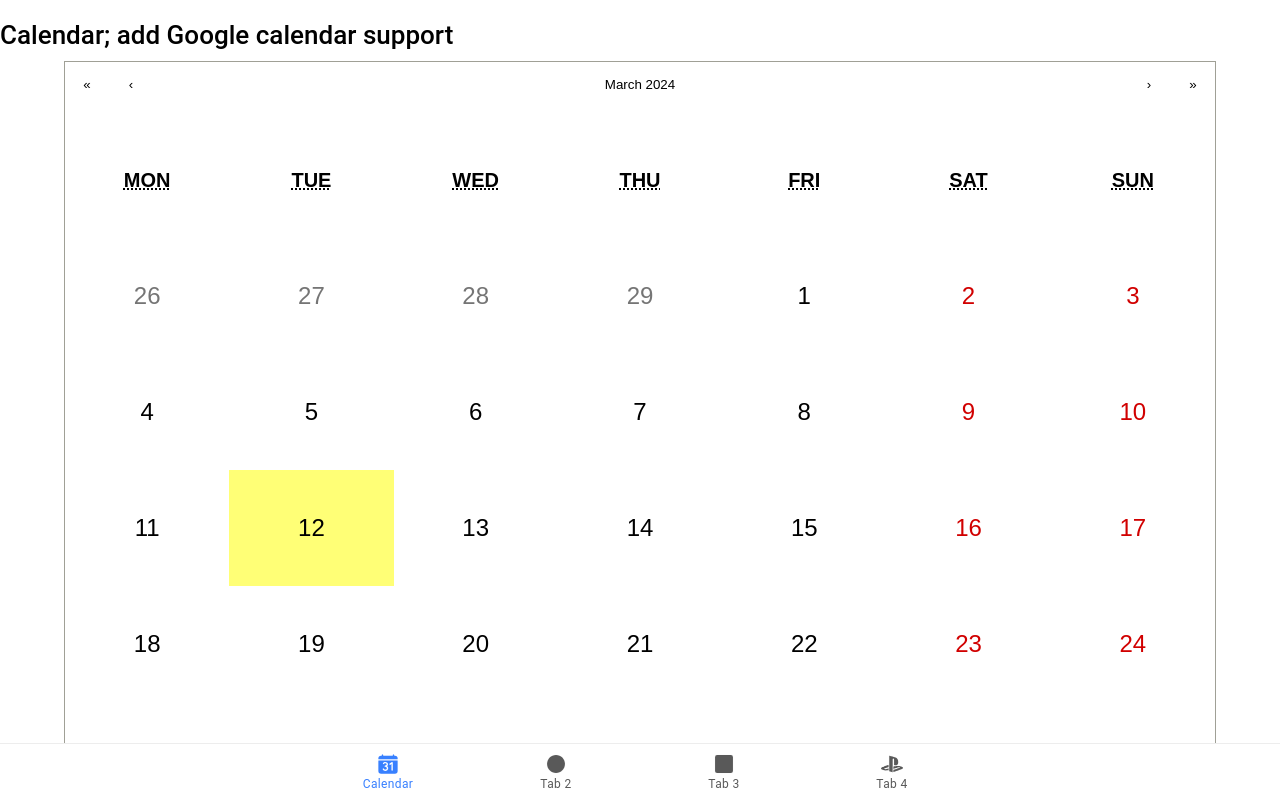
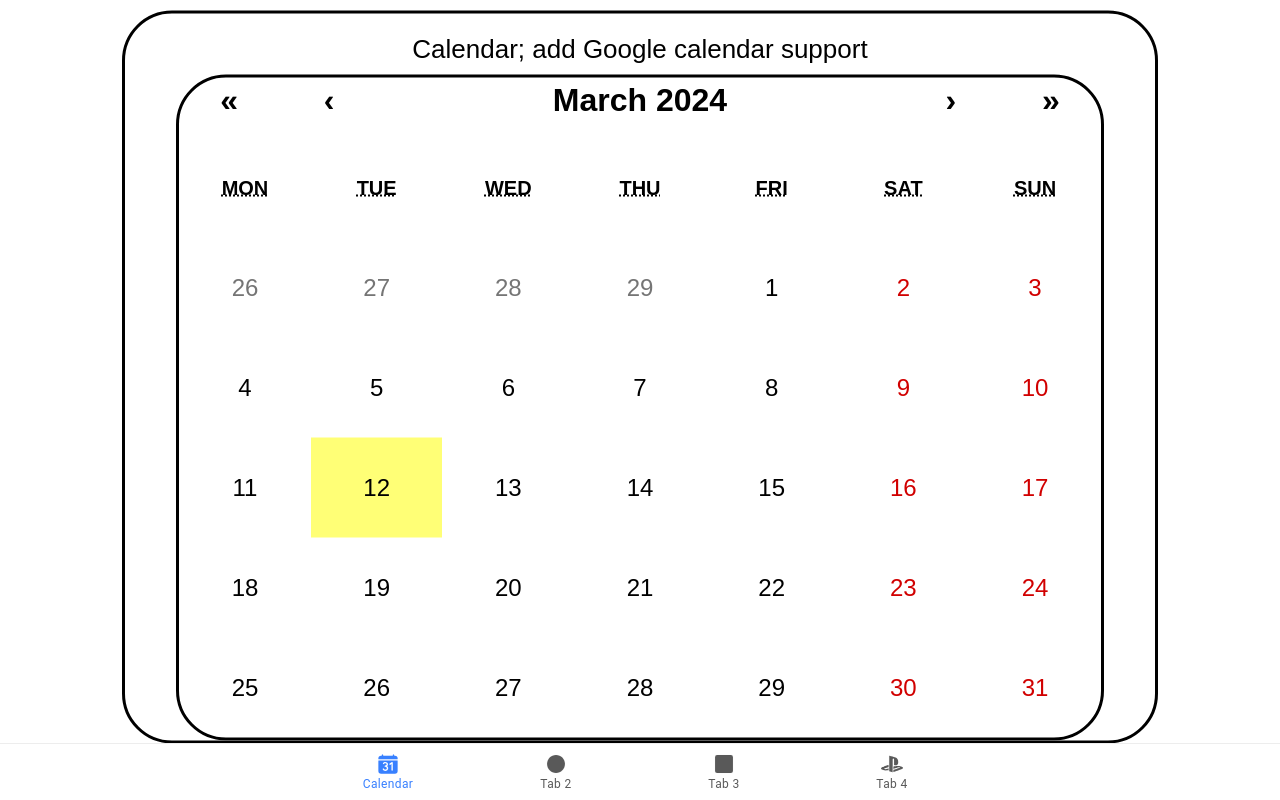
Before and after one commit to BabaTheBoundless/AdvWebAppDevProject, a React (Vite) app: page /calendar in a window 1280 px wide. Built offline with nearby package versions, Linux system fonts and the light colour scheme.

Commit message:
calendar no longer moves up and down when i do things to it

```diff
--- a/src/pages/Calendar.css
+++ b/src/pages/Calendar.css
@@ -1,15 +1,37 @@
+.container {
+    width: 90%;
+    max-width: 100%;
+    margin: auto;
+    position: relative;
+    display: flex;
+    justify-content: center;
+    align-items: flex-start;
+    height: 100%;
+}
 .react-calendar {
     width: 90%;
     max-width: 100%;
     background: white;
-    border: 1px solid #a0a096;
+    border: 3px solid #000000;
+    border-radius: 50px;
     font-family: Arial, Helvetica, sans-serif;
-    line-height: 6em;
-    margin: 0 auto;
-  }
+    line-height: 5em;
+    margin: auto;
+    margin-top: 10px;
+    position: ;
+    top: 0;
 
+
+
+
+
+    /* allows for our dates to conform with the circular nature of the border */
+    overflow: hidden;
+
+
+    }
   .react-calendar--doubleView {
-    width: 700px;
+    width: 70px;
   }
 
   .react-calendar--doubleView .react-calendar__viewContainer {
@@ -47,8 +69,11 @@
     margin-bottom: 1em;
   }
 
+  /* displays month and year at top */
   .react-calendar__navigation button {
-    min-width: 44px;
+    font-size: 2em;
+    font-weight: bold;
+    min-width: 100px;
     background: none;
   }
 
@@ -79,7 +104,7 @@
     align-items: center;
     justify-content: center;
     font: inherit;
-    font-size: 0.75em;
+    font-size: 10em;
     font-weight: bold;
   }
 
@@ -108,6 +133,7 @@
     line-height: 16px;
     font: inherit;
     font-size: 1.5em;
+
   }
 
   .react-calendar__tile:disabled {
--- a/src/pages/Calendar.tsx
+++ b/src/pages/Calendar.tsx
@@ -1,6 +1,8 @@
 import { IonContent, IonHeader, IonPage, IonTitle, IonToolbar } from '@ionic/react';
 import Card from '../components/Card'
 import ExploreContainer from '../components/ExploreContainer';
+
+
 
 import './Calendar.css';
 import Calendar from 'react-calendar';
@@ -24,9 +26,12 @@ const genCards = [1,2,3,4]
 const myCalendar: React.FC = () => {
 
     return (
-      <div>
+      <div className = "container">
+        <div className = "react-calendar">
+
         <h1>Calendar; add Google calendar support</h1>
         <Calendar />
+        </div>
       </div>
     );
 };
```
